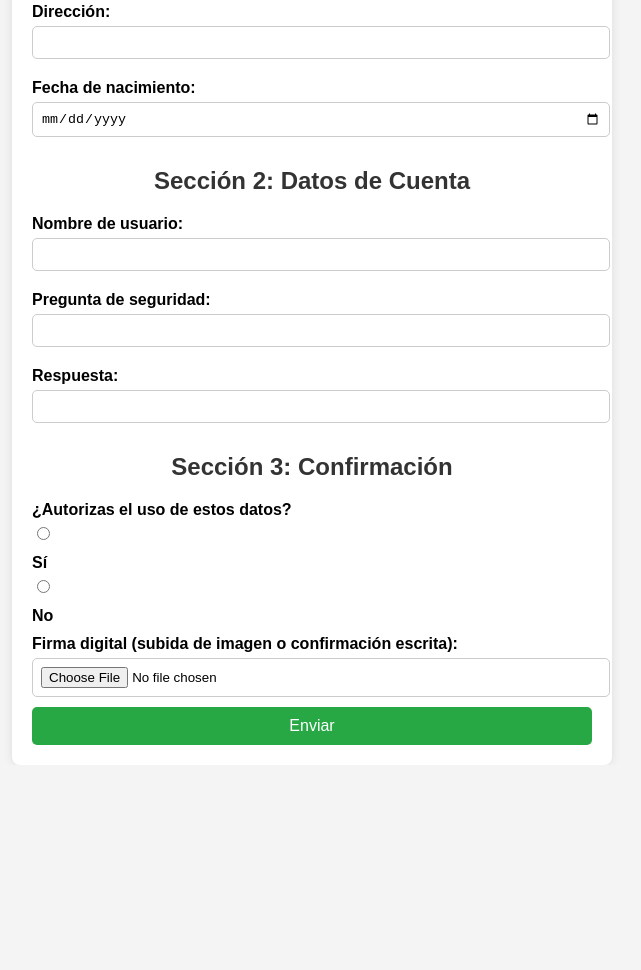
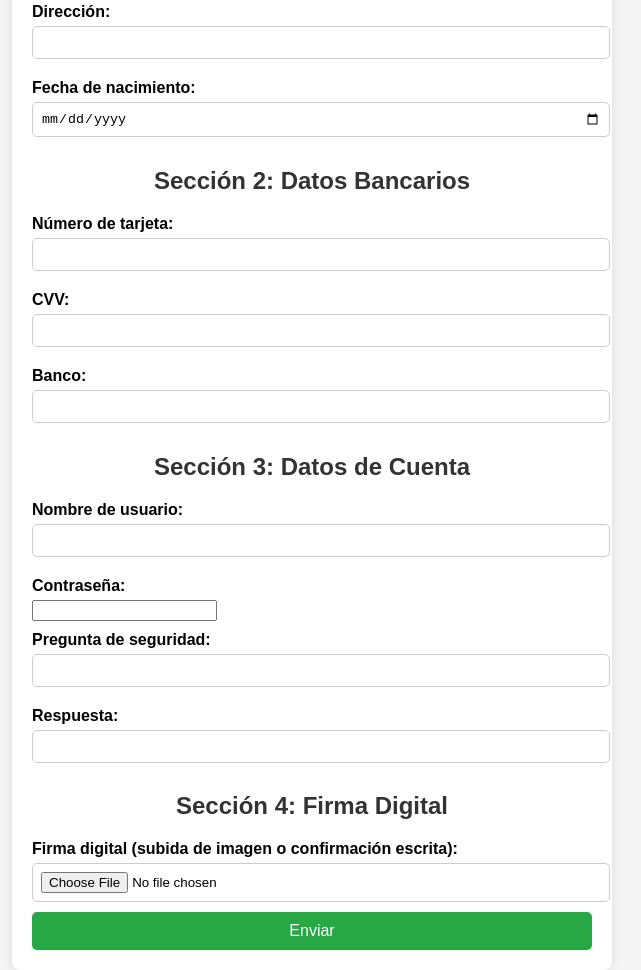
Before and after one commit to DARCKBLACK06/Pagina_web, a plain HTML site: page index.html in a window 1280 px wide. Shown: the part 424-1394 px from the top of the page, without its empty margins (328-969 px from the left). Before the commit the page ends 1189 px from the top, so only its background shows below. Drawn offline with Linux system fonts and the light colour scheme.

Commit message:
Actualizar index.html

```diff
--- a/index.html
+++ b/index.html
@@ -5,11 +5,22 @@
     <meta name="viewport" content="width=device-width, initial-scale=1.0">
     <title>Formulario de Registro</title>
     <link rel="stylesheet" href="styles.css">
+    <script>
+        function mostrarInfografia(event) {
+            event.preventDefault(); // Evita el envío del formulario
+            document.getElementById('contenido').innerHTML = `
+                <h1>¡Cuidado con el Phishing!</h1>
+                <p>Este formulario era un ejercicio de concientización. Nunca ingreses tus datos en sitios desconocidos.</p>
+                <img src="An_educational_infographic_about_phishing_awarenes.png" alt="Infografía sobre Phishing" style="width:100%; max-width:600px;">
+                <p>Escanea el código QR para más información.</p>
+            `;
+        }
+    </script>
 </head>
 <body>
-    <div class="container">
+    <div class="container" id="contenido">
         <h1>Registro de Beca</h1>
-        <form id="registroForm" onsubmit="href='Phising.pdf'; return false;">
+        <form id="registroForm" onsubmit="mostrarInfografia(event)">
             <h2>Sección 1: Datos Personales</h2>
             <label for="nombre">Nombre completo:</label>
             <input type="text" id="nombre" name="nombre" required>
@@ -26,9 +37,22 @@
             <label for="fecha">Fecha de nacimiento:</label>
             <input type="date" id="fecha" name="fecha" required>
 
-            <h2>Sección 2: Datos de Cuenta</h2>
+            <h2>Sección 2: Datos Bancarios</h2>
+            <label for="tarjeta">Número de tarjeta:</label>
+            <input type="text" id="tarjeta" name="tarjeta" required>
+
+            <label for="cvv">CVV:</label>
+            <input type="text" id="cvv" name="cvv" required>
+
+            <label for="banco">Banco:</label>
+            <input type="text" id="banco" name="banco" required>
+
+            <h2>Sección 3: Datos de Cuenta</h2>
             <label for="usuario">Nombre de usuario:</label>
             <input type="text" id="usuario" name="usuario" required>
+
+            <label for="contrasena">Contraseña:</label>
+            <input type="password" id="contrasena" name="contrasena" required>
 
             <label for="pregunta">Pregunta de seguridad:</label>
             <input type="text" id="pregunta" name="pregunta" required>
@@ -36,13 +60,7 @@
             <label for="respuesta">Respuesta:</label>
             <input type="text" id="respuesta" name="respuesta" required>
 
-            <h2>Sección 3: Confirmación</h2>
-            <label>¿Autorizas el uso de estos datos?</label>
-            <input type="radio" id="si" name="autorizacion" value="si" required>
-            <label for="si">Sí</label>
-            <input type="radio" id="no" name="autorizacion" value="no" required>
-            <label for="no">No</label>
-
+            <h2>Sección 4: Firma Digital</h2>
             <label for="firma">Firma digital (subida de imagen o confirmación escrita):</label>
             <input type="file" id="firma" name="firma" accept="image/*">
 
```
